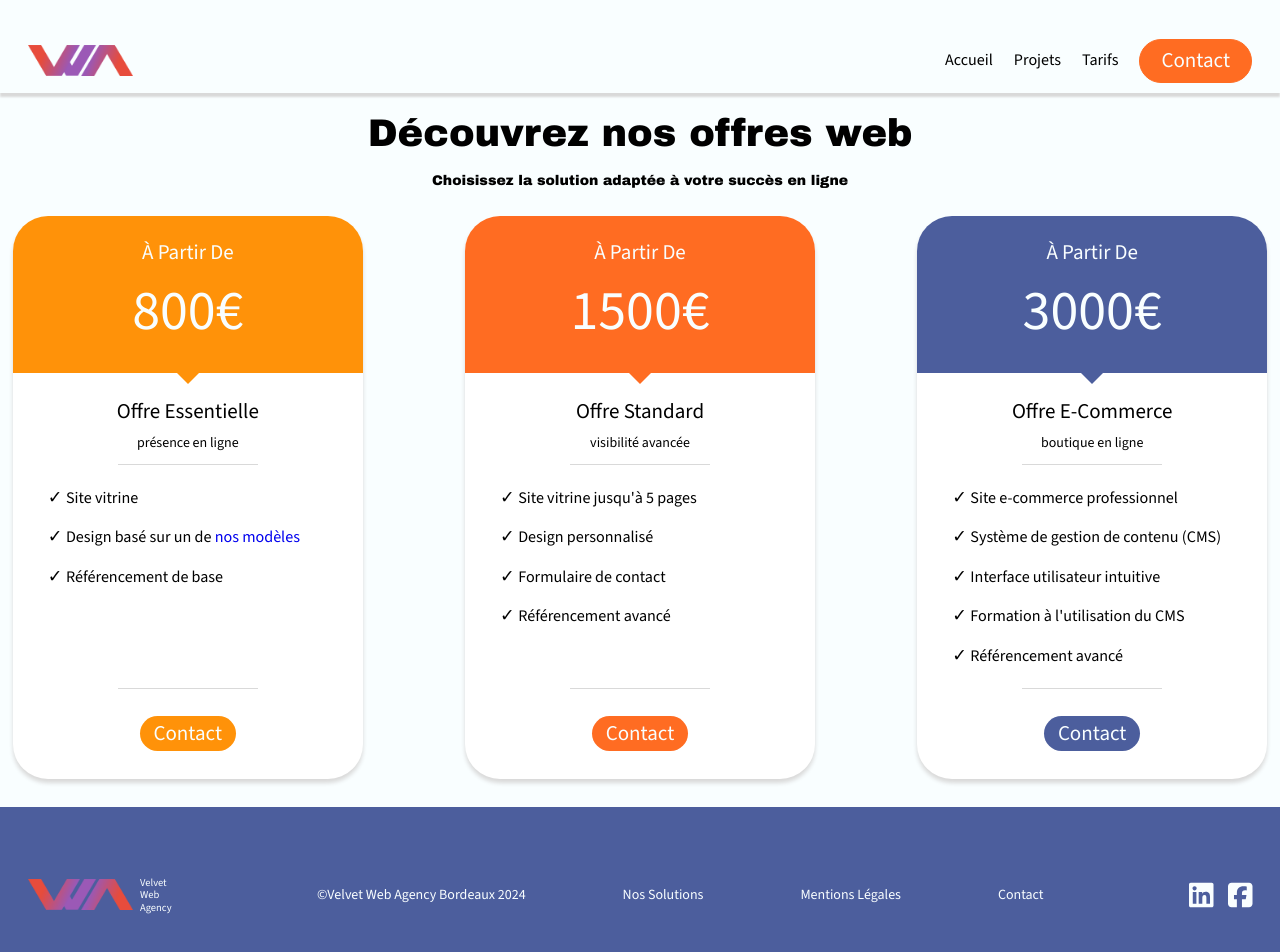
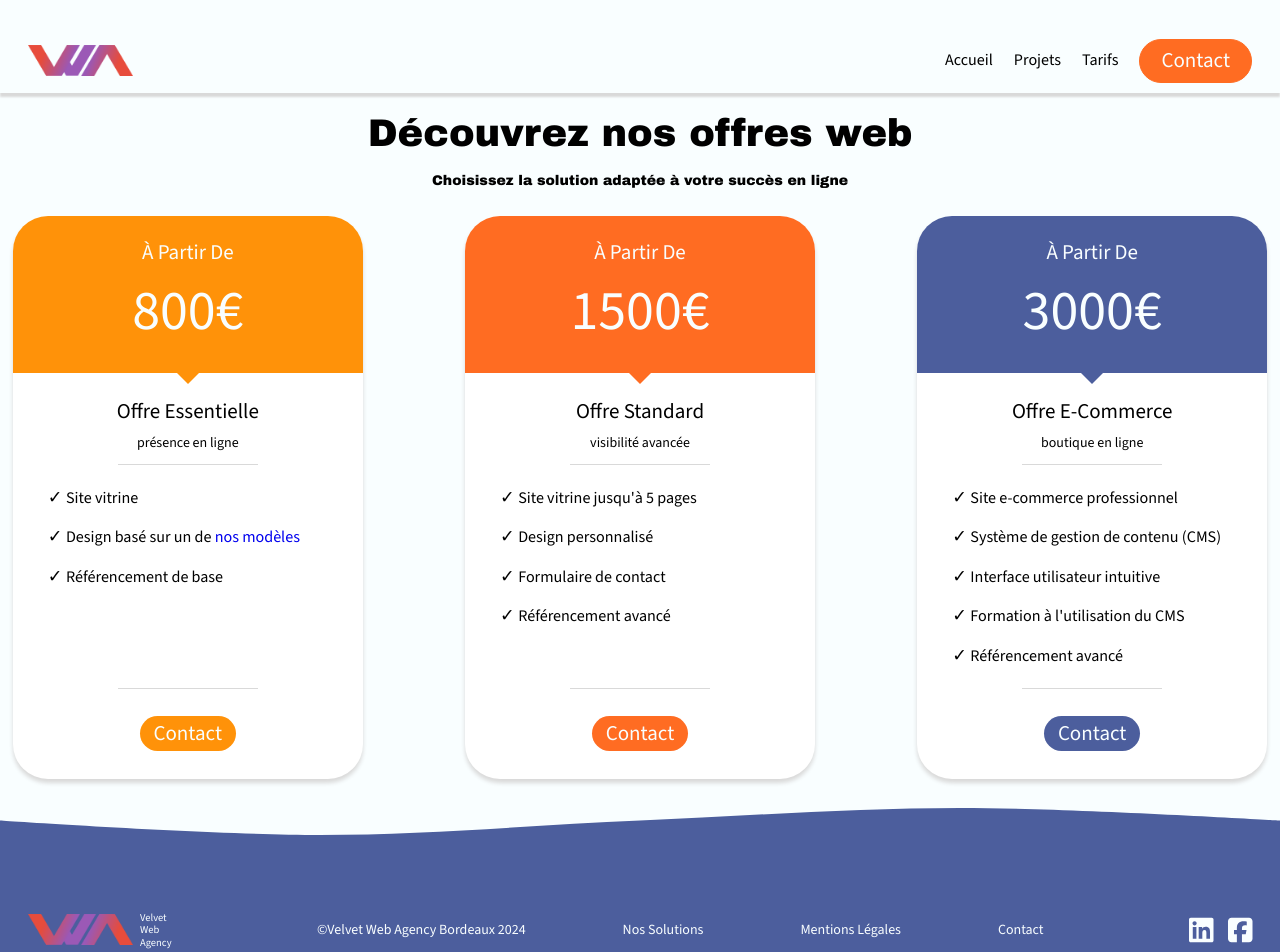
Before and after one commit to maxew33/personnal-website, a Next.js app: page /pricing in a window 1280 px wide. Shown: the top 952 px of the page. Built offline with nearby package versions, Linux system fonts and the light colour scheme; a web font is replaced by a local one.

Commit message:
:lipstick: [Wave] add wave effect

```diff
--- a/components/footer/Footer.jsx
+++ b/components/footer/Footer.jsx
@@ -8,10 +8,12 @@ import {
     faFacebookSquare,
     faLinkedin,
 } from '@fortawesome/free-brands-svg-icons'
+import Wave from '../wave/wave'
 
 export default function Footer() {
     return (
         <footer className={styles.footer}>
+            <Wave />
             <div className={styles.footerWrapper}>
                 <Link href="/" className={styles.link}>
                     <Image
--- a/components/footer/Footer.module.css
+++ b/components/footer/Footer.module.css
@@ -1,6 +1,8 @@
 .footer {
+  position: relative;
+  top: 5rem;
   background: var(--primary);
-  padding: 5rem 0;
+  padding: 2.5rem 0 5rem;
   color: var(--bg);
 }
 .footer a {
--- a/components/footer/Footer.module.scss
+++ b/components/footer/Footer.module.scss
@@ -1,6 +1,8 @@
 .footer {
+    position: relative;
+    top: 5rem;
     background: var(--primary);
-    padding: 5rem 0;
+    padding: 2.5rem 0 5rem;
     color: var(--bg);
 
     & a {
--- /dev/null
+++ b/components/wave/wave.jsx
@@ -0,0 +1,22 @@
+import React from 'react'
+import styles from './wave.module.css'
+
+export default function Wave() {
+  return (
+    <svg
+    viewBox="0 0 370.41666 84.666664"
+    width="100%"
+    height="320"
+    preserveAspectRatio="none"
+    className={styles.svg}
+>
+    <path
+        d="M 0,84.666666
+        V 16.404167
+        c 0,0 61.192083,17.4625 92.604165,17.4625 31.412085,0 61.673505,-11.984049 92.604165,-17.4625 30.80948,-5.456989 61.31515,-15.3458343 92.60417,-15.345834 31.28902,2e-7 92.60416,15.345834 92.60416,15.345834
+        V 84.666666
+        H 0"
+    />
+</svg>
+  )
+}
--- /dev/null
+++ b/components/wave/wave.module.css
@@ -0,0 +1,8 @@
+.svg {
+  height: 5rem;
+  position: absolute;
+  top: -5rem;
+}
+.svg path {
+  fill: var(--primary);
+}
--- /dev/null
+++ b/components/wave/wave.module.scss
@@ -0,0 +1,9 @@
+.svg{
+	height: 5rem;
+	position: absolute;
+	top: -5rem;
+
+    path{
+        fill: var(--primary);
+    }
+}
```
